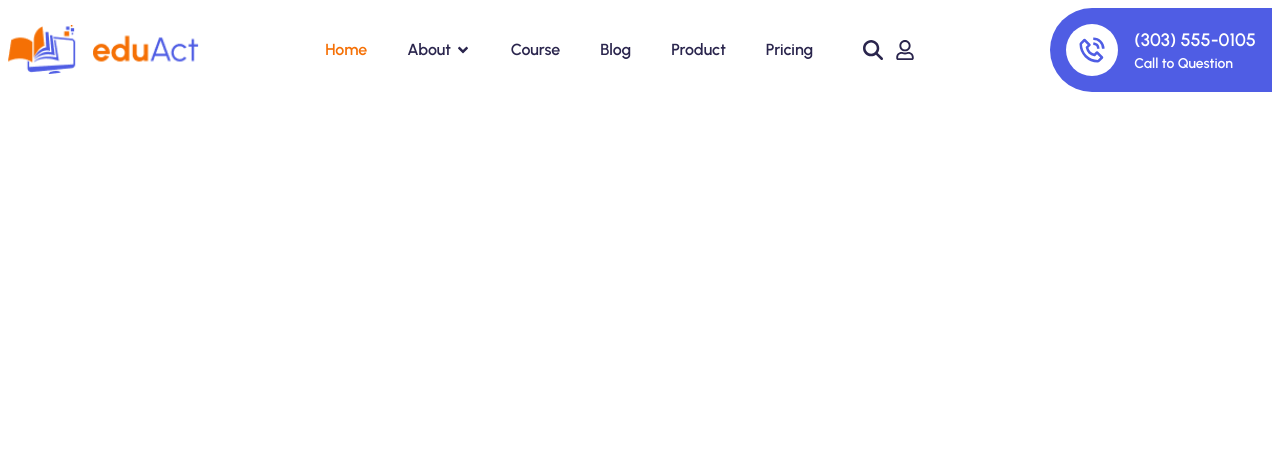
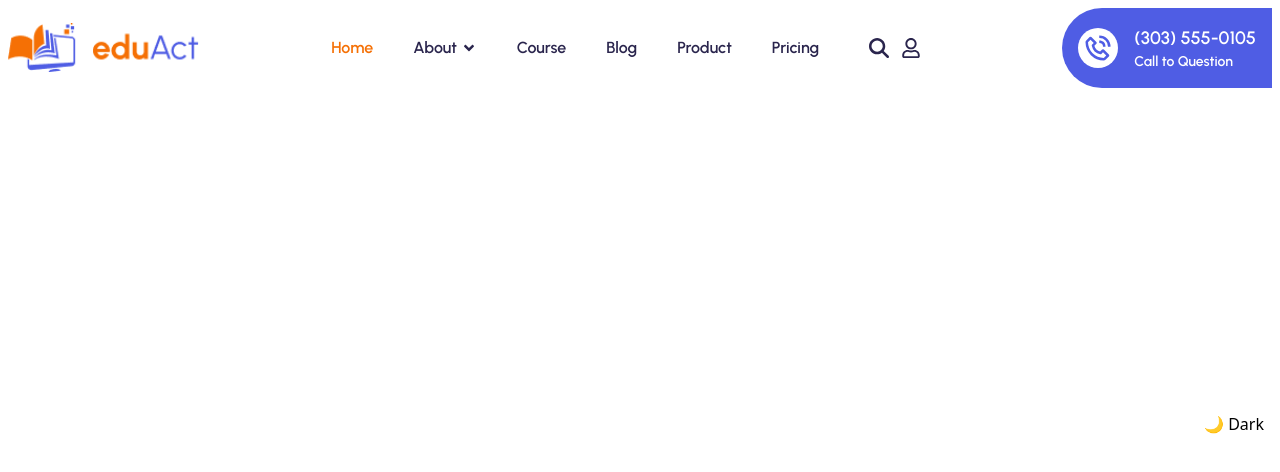
Before and after one commit to Mohammad-Nadil/ebt-eduact, a React (Vite) app: page / in a window 1280 px wide. Shown: the top 472 px of the page. Built offline with nearby package versions, Linux system fonts and the light colour scheme.

Commit message:
theme toggler added

```diff
--- a/src/components/Navbar.jsx
+++ b/src/components/Navbar.jsx
@@ -7,8 +7,9 @@ import darkLogo from "../assets/Dark Logo.png";
 import { FaMagnifyingGlass } from "react-icons/fa6";
 import { BiPhoneCall } from "react-icons/bi";
 import { ImCross } from "react-icons/im";
+import { useTheme } from "../context/ThemeContext";
 
-const LinkTag = ({ to, children , className }) => (
+const LinkTag = ({ to, children, className }) => (
   <NavLink
     to={to}
     className={({ isActive }) =>
@@ -23,6 +24,8 @@ const Navbar = () => {
   const [show, setShow] = useState(false);
   const [open, setOpen] = useState(false);
 
+  const { theme } = useTheme();
+
   const aboutLinks = [
     { name: "About Us", path: "/about" },
     { name: "Contact", path: "/contact" },
@@ -32,14 +35,21 @@ const Navbar = () => {
   return (
     <nav className="absolute  w-full  ">
       <Container
-        className={`flex justify-between items-center py-2 overflow-x-clip`}
+        className={`flex justify-between items-center py-2 overflow-x-clip
+          ${theme === "light" ? "bg-white" : "bg-primary"}
+          `}
       >
         <div className="w-32 md:w-40 xl:w-48 ">
-          <img src={logo} alt="logo" className="w-full " />
+          {theme === "light" ? (
+            <img src={logo} alt="logo" className="w-full " />
+          ) : (
+            <img src={darkLogo} alt="logo" className="w-full " />
+          )}
         </div>
         <ul
-          className={`flex absolute sm:static top-full right-3 text-right flex-col sm:flex-row sm:items-center justify-center gap-y-4 sm:gap-y-0 gap-x-4 md:gap-6 xl:gap-10  font-semibold text-primaryText text-3xl sm:text-sm md:text-base duration-300 sm:translate-x-0
+          className={`flex absolute sm:static top-full right-3 text-right flex-col sm:flex-row sm:items-center justify-center gap-y-4 sm:gap-y-0 gap-x-4 md:gap-6 xl:gap-10  font-semibold  text-3xl sm:text-sm md:text-base duration-300 sm:translate-x-0
             ${open ? "translate-x-0 " : "translate-x-[150%]"}
+            ${theme === "light" ? "text-primaryText" : "text-white"}
             `}
         >
           <LinkTag to="/">Home</LinkTag>
@@ -66,9 +76,15 @@ const Navbar = () => {
               ))}
             </div>
           </li>
-          <LinkTag className={`sm:hidden`} to="/about">About</LinkTag>
-          <LinkTag className={`sm:hidden`} to="/contact">Contact us</LinkTag>
-          <LinkTag className={`sm:hidden`} to="/faq">Faq</LinkTag>
+          <LinkTag className={`sm:hidden`} to="/about">
+            About
+          </LinkTag>
+          <LinkTag className={`sm:hidden`} to="/contact">
+            Contact us
+          </LinkTag>
+          <LinkTag className={`sm:hidden`} to="/faq">
+            Faq
+          </LinkTag>
           <LinkTag to="/course">Course</LinkTag>
           <LinkTag to="/blog">Blog</LinkTag>
           <LinkTag to="/product">Product</LinkTag>
@@ -78,8 +94,10 @@ const Navbar = () => {
             <FaRegUser />
           </div>
         </ul>
-        <div className="call p-3 xl:p-4 hidden lg:flex items-center gap-x-4 bg-primary rounded-l-full ">
-          <div className="icon w-8 xl:w-13 aspect-square flex items-center justify-center bg-white rounded-full text-primary text-2xl xl:text-3xl">
+        <div
+          className={`call p-3 xl:p-4 hidden lg:flex items-center gap-x-4  rounded-l-full ${theme === "light" ? "bg-primary" : "bg-secondary"} `}
+        >
+          <div className={`icon w-8 md:w-10 :w-13 aspect-square flex items-center justify-center bg-white rounded-full  text-2xl xl:text-3xl ${theme === "light" ? "text-primary" : "text-secondary"}`}>
             <BiPhoneCall />
           </div>
           <div className="number text-white font-semibold 2xl:pr-9">
@@ -87,10 +105,12 @@ const Navbar = () => {
             <p className="text-sm">Call to Question</p>
           </div>
         </div>
-        <div onClick={() => setOpen(!open)} className="sm:hidden text-xl">
-          {open ?  <ImCross />: <FaBars />}
+        <div onClick={() => setOpen(!open)} className={`sm:hidden text-xl ${theme === "light" ? "text-primary" : "text-white"}`}>
+          {open ? <ImCross /> : <FaBars />}
         </div>
       </Container>
+
+
     </nav>
   );
 };
--- /dev/null
+++ b/src/components/ThemeToggler.jsx
@@ -0,0 +1,15 @@
+import React from "react";
+import { useTheme } from "../context/ThemeContext";
+
+const ThemeToggler = () => {
+  const { theme, toggleTheme } = useTheme();
+  return (
+    <div className="absolute top-1/2 right-4 translate-y-1/2">
+      <button onClick={toggleTheme}>
+        {theme === "light" ? "🌙 Dark" : "☀️ Light"}
+      </button>
+    </div>
+  );
+};
+
+export default ThemeToggler;
--- /dev/null
+++ b/src/context/ThemeContext.jsx
@@ -0,0 +1,31 @@
+import { createContext, useContext, useEffect, useState } from "react";
+
+const ThemeContext = createContext();
+
+export const ThemeProvider = ({ children }) => {
+  const [theme, setTheme] = useState("light");
+
+  useEffect(() => {
+    const savedTheme = localStorage.getItem("theme");
+    if (savedTheme) {
+      setTheme(savedTheme);
+      document.documentElement.className = savedTheme;
+    }
+  }, []);
+
+  const toggleTheme = () => {
+    const newTheme = theme === "light" ? "dark" : "light";
+    setTheme(newTheme);
+    localStorage.setItem("theme", newTheme);
+    document.documentElement.className = newTheme;
+  };
+
+  return (
+    <ThemeContext.Provider value={{ theme, toggleTheme }}>
+      {children}
+    </ThemeContext.Provider>
+  );
+};
+
+
+export const useTheme = () => useContext(ThemeContext);
--- a/src/main.jsx
+++ b/src/main.jsx
@@ -24,12 +24,15 @@ import Checkout from "./pages/Checkout.jsx";
 import Login from "./pages/Login.jsx";
 import Pricing from "./pages/Pricing.jsx";
 import Error from "./pages/Error.jsx";
+import { ThemeProvider } from "./context/ThemeContext.jsx";
+import ThemeToggler from "./components/ThemeToggler.jsx";
 
 createRoot(document.getElementById("root")).render(
   <StrictMode>
     <BrowserRouter>
-      <Navbar />
-      {/* <Routes >
+      <ThemeProvider>
+        <Navbar />
+        {/* <Routes >
         <Route index element={<Home />} />
         <Route path="/about" element={<About />} />
         <Route path="/contact" element={<Contact />} />
@@ -53,6 +56,8 @@ createRoot(document.getElementById("root")).render(
         <Route path="*"  element={<Error />} />
       </Routes>
       <Footer /> */}
+      <ThemeToggler />
+      </ThemeProvider>
     </BrowserRouter>
   </StrictMode>,
 );
```
